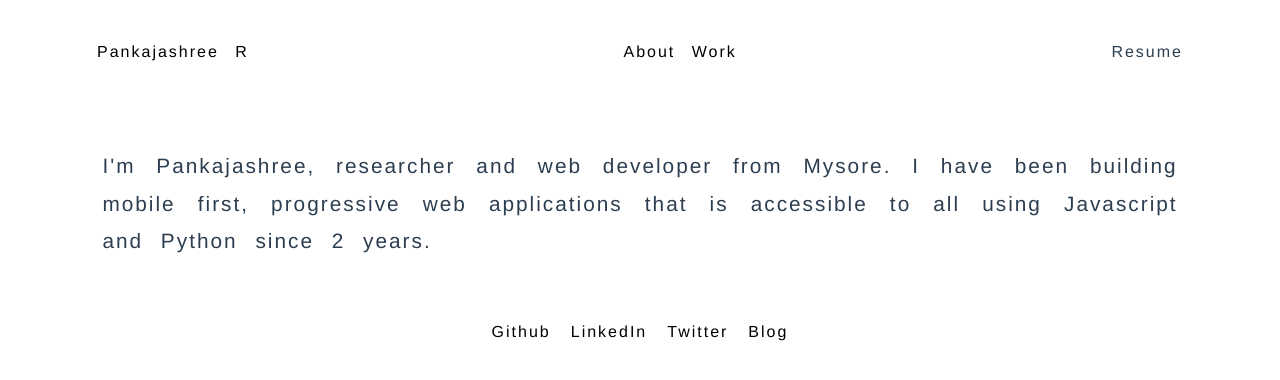
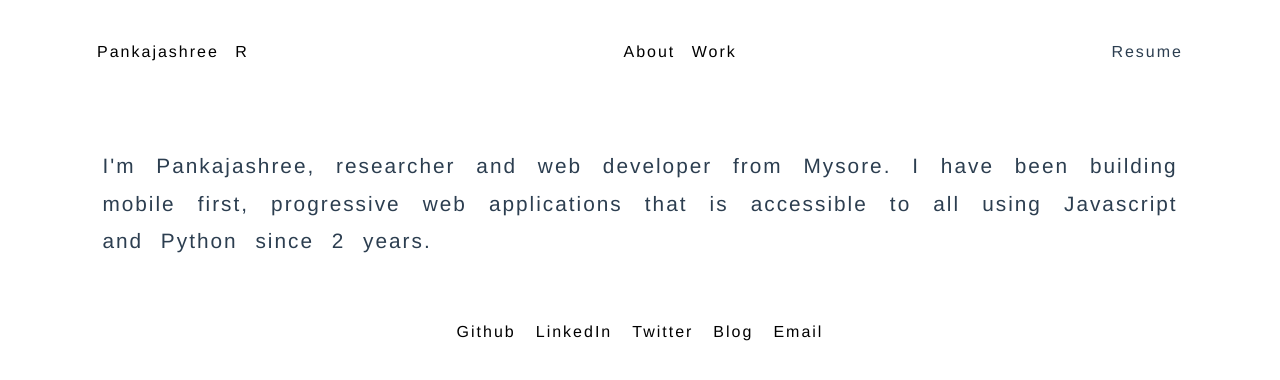
Before and after one commit to pankaja-shree/pankaja-portfolio, a Vue app: page /#/ in a window 1280 px wide. Shown: the top 380 px of the page. Built offline with nearby package versions, Linux system fonts and the light colour scheme.

Commit message:
add email link

```diff
--- a/src/components/Footer.vue
+++ b/src/components/Footer.vue
@@ -6,6 +6,7 @@
       <li><a href="https://in.linkedin.com/in/pankajashree-r-0a2a5167" target="_blank">LinkedIn</a></li>
       <li><a href="https://twitter.com/pankajashree" target="_blank">Twitter</a></li>
       <li><a href="https://medium.com/@pankajashree" target="_blank">Blog</a></li>
+      <li><a href="mailto:pankajashree@gmail.com?Subject=Hello">Email</a></li>
       </ul>
     </nav>
     </footer>
```
